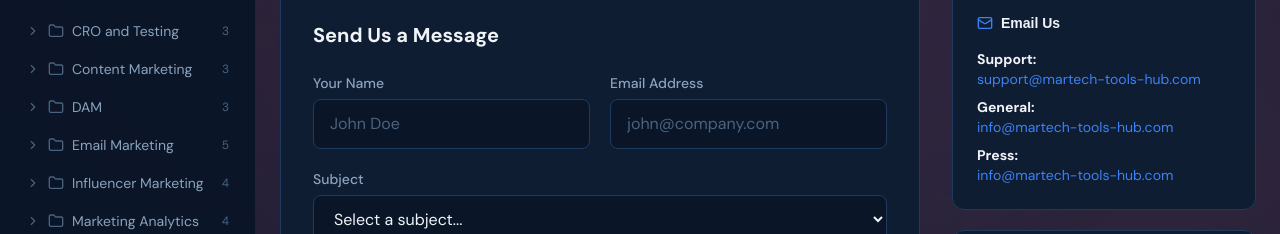
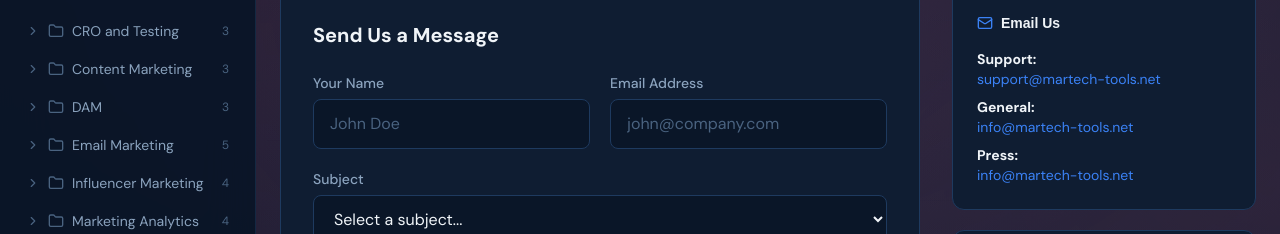
Before and after one commit to edi-tech-tools/martech-tool-hub, a Next.js app: page /contact in a window 1280 px wide. Shown: the part 340-574 px from the top of the page. Built offline with nearby package versions, Linux system fonts and the light colour scheme; a web font is replaced by a local one.

Commit message:
域名迁移: martech-tools-hub.com → martech-tools.net

```diff
--- a/app/blog/[slug]/page.tsx
+++ b/app/blog/[slug]/page.tsx
@@ -180,7 +180,7 @@ export default async function BlogPostPage({
   );
   const orgJsonLd = organizationSchema(
     'B2B SaaS Tool Hub',
-    'https://martech-tools-hub.com',
+    'https://martech-tools.net',
     'Comprehensive B2B SaaS directory and tool hub for modern enterprises.'
   );
 
--- a/app/components/JsonLd.tsx
+++ b/app/components/JsonLd.tsx
@@ -9,7 +9,7 @@ interface JsonLdProps {
 
 export default function JsonLd({
   siteName = 'B2B SaaS Tool Hub',
-  siteUrl = 'https://martech-tools-hub.com',
+  siteUrl = 'https://martech-tools.net',
   description = 'Comprehensive B2B SaaS directory and tool hub for modern enterprises.',
 }: JsonLdProps) {
   useEffect(() => {
--- a/app/contact/page.tsx
+++ b/app/contact/page.tsx
@@ -141,22 +141,22 @@ export default function ContactPage() {
                 <p className="text-sm text-[#8BA3BE]">
                   <strong className="text-[#F0F4F8]">Support:</strong>
                   <br />
-                  <a href="mailto:support@martech-tools-hub.com" className="text-[#3B82F6] hover:underline">
-                    support@martech-tools-hub.com
+                  <a href="mailto:support@martech-tools.net" className="text-[#3B82F6] hover:underline">
+                    support@martech-tools.net
                   </a>
                 </p>
                 <p className="text-sm text-[#8BA3BE]">
                   <strong className="text-[#F0F4F8]">General:</strong>
                   <br />
-                  <a href="mailto:info@martech-tools-hub.com" className="text-[#3B82F6] hover:underline">
-                    info@martech-tools-hub.com
+                  <a href="mailto:info@martech-tools.net" className="text-[#3B82F6] hover:underline">
+                    info@martech-tools.net
                   </a>
                 </p>
                 <p className="text-sm text-[#8BA3BE]">
                   <strong className="text-[#F0F4F8]">Press:</strong>
                   <br />
-                  <a href="mailto:info@martech-tools-hub.com" className="text-[#3B82F6] hover:underline">
-                    info@martech-tools-hub.com
+                  <a href="mailto:info@martech-tools.net" className="text-[#3B82F6] hover:underline">
+                    info@martech-tools.net
                   </a>
                 </p>
               </div>
--- a/app/layout.tsx
+++ b/app/layout.tsx
@@ -32,7 +32,7 @@ const dmSans = localFont({
 });
 
 export const metadata: Metadata = {
-  metadataBase: new URL("https://martech-tools-hub.com"),
+  metadataBase: new URL("https://martech-tools.net"),
   title: {
     default: "MarTech Tools Hub — Marketing Technology Stack Reviews",
     template: "%s — MarTech Tools Hub",
--- a/app/privacy/page.tsx
+++ b/app/privacy/page.tsx
@@ -29,7 +29,7 @@ export default function PrivacyPage() {
             <p>
               B2B SaaS Tool Hub ("we," "our," or "us") is committed to protecting your privacy.
               This Privacy Policy explains how we collect, use, disclose, and safeguard your
-              information when you visit our website martech-tools-hub.com (the "Site"). Please read this
+              information when you visit our website martech-tools.net (the "Site"). Please read this
               policy carefully. If you do not agree with the terms, do not access the Site.
             </p>
           </section>
@@ -149,7 +149,7 @@ export default function PrivacyPage() {
               <li><strong>Right to Opt Out (CCPA):</strong> California residents may opt out of the sale of their personal information. We do not sell personal information.</li>
             </ul>
             <p className="mt-3">
-              To exercise any of these rights, please contact us at privacy@martech-tools-hub.com. We
+              To exercise any of these rights, please contact us at privacy@martech-tools.net. We
               will respond to your request within 30 days.
             </p>
           </section>
@@ -182,7 +182,7 @@ export default function PrivacyPage() {
               knowingly collect personal information from children. If we become aware that a
               child has provided us with personal data, we will delete it immediately. Parents
               or guardians who believe their child has submitted information to us should contact
-              us at privacy@martech-tools-hub.com.
+              us at privacy@martech-tools.net.
             </p>
           </section>
 
@@ -212,8 +212,8 @@ export default function PrivacyPage() {
               contact us:
             </p>
             <div className="mt-4 p-5 bg-[#0F1D32] border border-[#1E3A5F] rounded-xl">
-              <p className="mb-2"><strong className="text-[#F0F4F8]">Email:</strong> privacy@martech-tools-hub.com</p>
-              <p className="mb-2"><strong className="text-[#F0F4F8]">Support:</strong> support@martech-tools-hub.com</p>
+              <p className="mb-2"><strong className="text-[#F0F4F8]">Email:</strong> privacy@martech-tools.net</p>
+              <p className="mb-2"><strong className="text-[#F0F4F8]">Support:</strong> support@martech-tools.net</p>
               <p><strong className="text-[#F0F4F8]">Address:</strong> 300 SE 2nd St, Suite 600, Austin, TX 78701</p>
             </div>
           </section>
--- a/app/sitemap.xml/route.ts
+++ b/app/sitemap.xml/route.ts
@@ -74,7 +74,7 @@ const TOOL_SLUGS = [
 ];
 
 export async function GET() {
-  const baseUrl = "https://martech-tools-hub.com";
+  const baseUrl = "https://martech-tools.net";
 
   const urls: string[] = [];
 
--- a/app/terms/page.tsx
+++ b/app/terms/page.tsx
@@ -195,8 +195,8 @@ export default function TermsPage() {
           <section>
             <h2 className="text-xl font-bold text-[#F0F4F8] mb-3">14. Contact Information</h2>
             <div className="mt-4 p-5 bg-[#0F1D32] border border-[#1E3A5F] rounded-xl">
-              <p className="mb-2"><strong className="text-[#F0F4F8]">Email:</strong> legal@martech-tools-hub.com</p>
-              <p className="mb-2"><strong className="text-[#F0F4F8]">Support:</strong> support@martech-tools-hub.com</p>
+              <p className="mb-2"><strong className="text-[#F0F4F8]">Email:</strong> legal@martech-tools.net</p>
+              <p className="mb-2"><strong className="text-[#F0F4F8]">Support:</strong> support@martech-tools.net</p>
               <p><strong className="text-[#F0F4F8]">Address:</strong> 300 SE 2nd St, Suite 600, Austin, TX 78701</p>
             </div>
           </section>
--- a/app/tools/[slug]/page.tsx
+++ b/app/tools/[slug]/page.tsx
@@ -66,7 +66,7 @@ export default function ToolDetailPage() {
 
     const org = organizationSchema(
       'B2B SaaS Tool Hub',
-      'https://martech-tools-hub.com',
+      'https://martech-tools.net',
       'Comprehensive B2B SaaS directory and tool hub for modern enterprises.'
     );
     const s2 = document.createElement('script');
```
